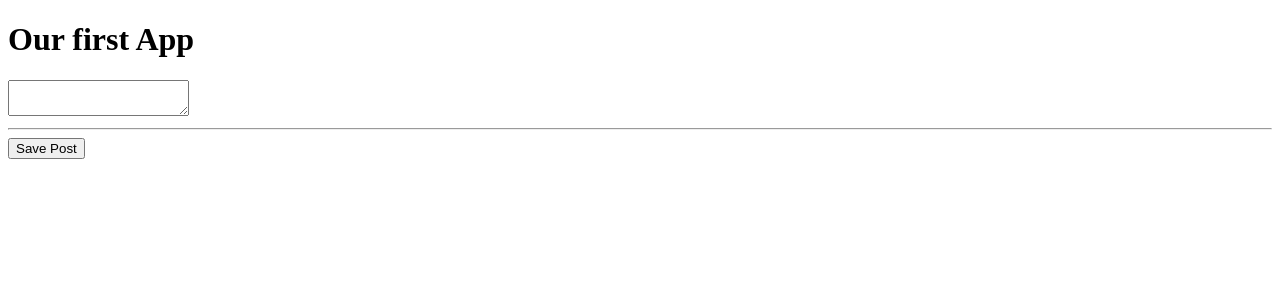
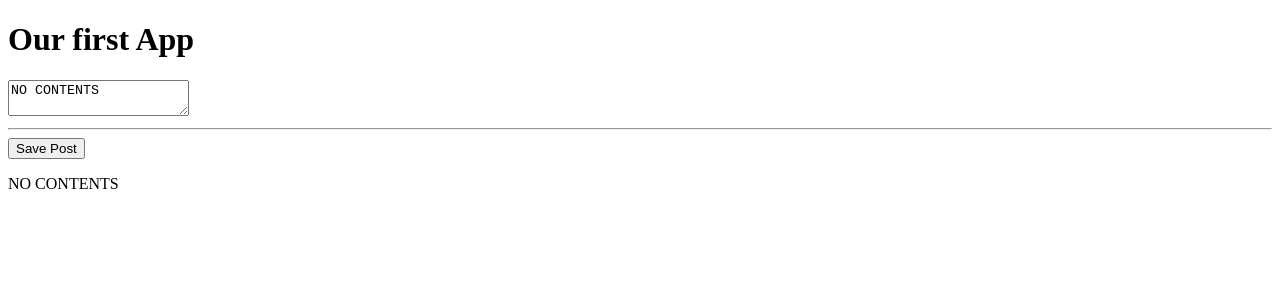
Before and after one commit to shogo54/mean-demo, an Angular app: page / in a window 1280 px wide. Shown: the top 300 px of the page. Built offline with nearby package versions, Linux system fonts and the light colour scheme.

Commit message:
Add output in the post create component

```diff
--- a/src/app/posts/post-create/post-create.component.html
+++ b/src/app/posts/post-create/post-create.component.html
@@ -1,3 +1,4 @@
-<textarea row="6"></textarea>
+<textarea row="6" [value]="newPost"></textarea>
 <hr>
 <button (click)="onAddPost()">Save Post</button>
+<p>{{ newPost }}</p>
--- a/src/app/posts/post-create/post-create.component.ts
+++ b/src/app/posts/post-create/post-create.component.ts
@@ -5,7 +5,9 @@ import { Component } from '@angular/core';
   templateUrl: './post-create.component.html',
 })
 export class PostCreateComponent {
+  newPost = 'NO CONTENTS';
+
   onAddPost(){
-    alert('Post Added');
+    this.newPost = 'The user\'s post';
   }
 }
```
